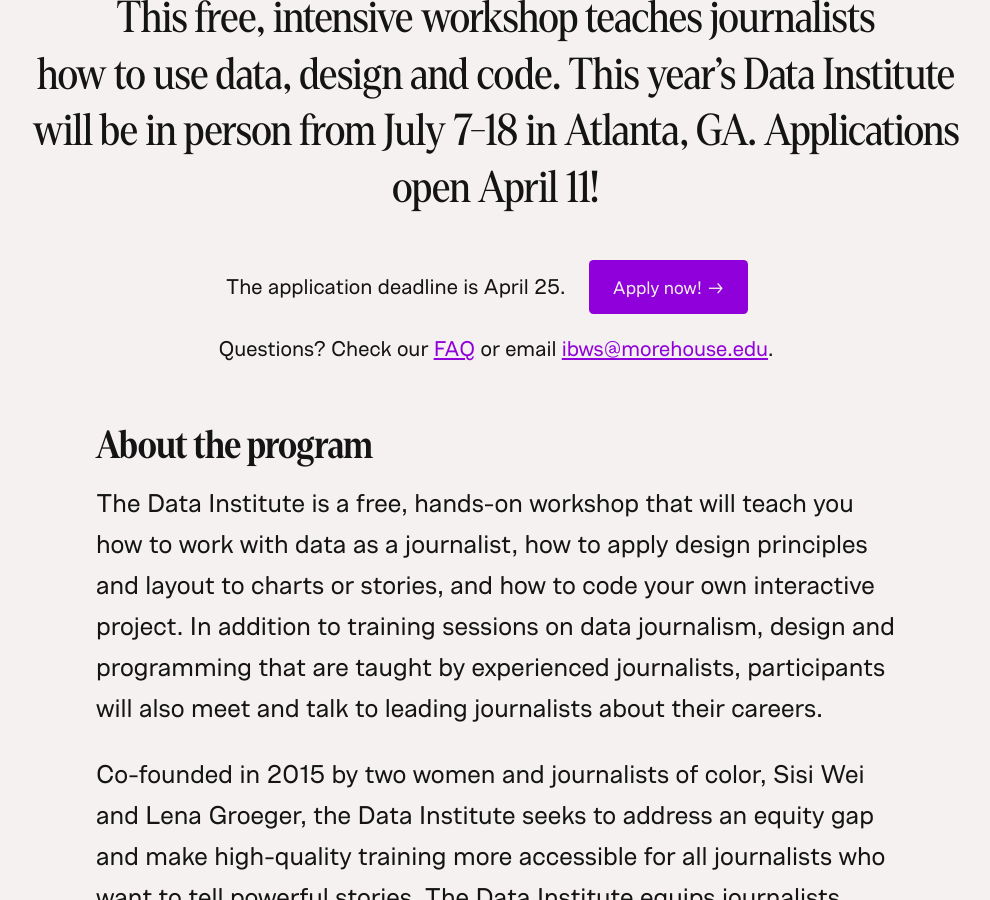
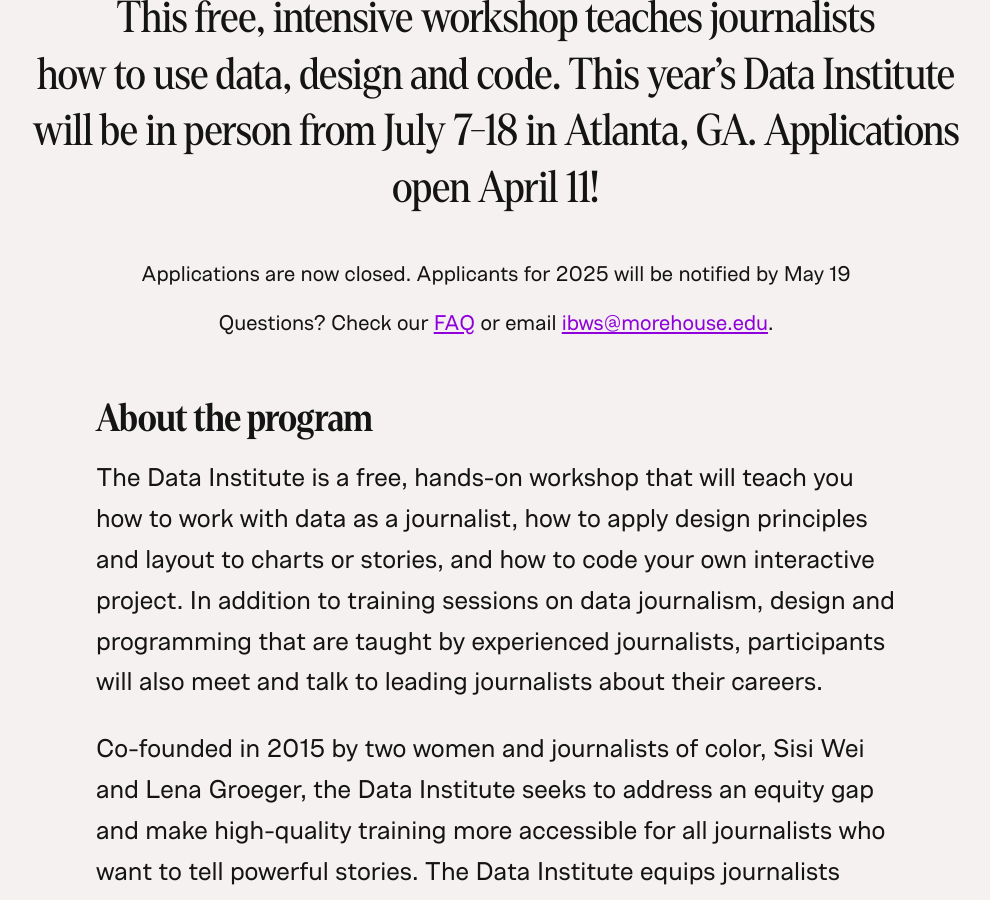
Before and after one commit to OpenNews/datainstitute-website, a Jekyll site: the page built from homepage.md, in a window 1280 px wide and 900 px high, scrolled down 832 px. Shown: the whole window, without its empty margins (144-1134 px from the left). Built offline with Jekyll 4.4.1, drawn with Linux system fonts in a browser that asks for light colours.

Commit message:
remove application post deadline

```diff
--- a/apply.md
+++ b/apply.md
@@ -7,11 +7,13 @@ title: The Data Institute — Apply!
 
 The Data Institute is a collaboration between the Center for Journalism & Democracy and the Ida B. Wells Society for Investigative Reporting. It is a two-week intensive workshop that will teach you how to use data, design and code for journalism.
 
-Applications for 2025 are open through April 25. We'll begin review after the application window closes. Applicants will hear back by May 19.
+Applications for 2025 are now closed and review has begun. Applicants will hear back by May 19.
 
-If you have questions, you can [check our FAQ](/#faq) or reach out to [ibws@morehouse.edu](mailto:ibws@morehouse.edu). If you're all set, the application form is below or at this [link](https://airtable.com/appavYgrstX5igxxO/shrbjaWtkeyKCBOWz)!
+If you have questions, you can [check our FAQ](/#faq) or reach out to [ibws@morehouse.edu](mailto:ibws@morehouse.edu).
 
-<iframe class="airtable-embed" src="https://airtable.com/embed/appavYgrstX5igxxO/shrbjaWtkeyKCBOWz" frameborder="0" onmousewheel="" width="100%" height="4367" style="background: transparent; border: 1px solid #ccc;"></iframe>
+<!-- If you're all set, the application form is below or at this [link](https://airtable.com/appavYgrstX5igxxO/shrbjaWtkeyKCBOWz)!
+
+<iframe class="airtable-embed" src="https://airtable.com/embed/appavYgrstX5igxxO/shrbjaWtkeyKCBOWz" frameborder="0" onmousewheel="" width="100%" height="4367" style="background: transparent; border: 1px solid #ccc;"></iframe> -->
 
 {% comment %}
 The Data Institute is a collaboration between the Center for Journalism & Democracy and the Ida B. Wells Society for Investigative Reporting. It is a two-week intensive workshop that will teach you how to use data, design and code for journalism.
--- a/homepage.md
+++ b/homepage.md
@@ -8,9 +8,10 @@ title: The Data Institute 2025
      <p class="big-type">This free, intensive workshop teaches journalists how&nbsp;to&nbsp;use data, design and code. This year&rsquo;s Data Institute will be in person from July 7-18 in Atlanta, GA. Applications open April 11!</p>
 
       <div class="sub-nav">
-        <!--<p><span>Applications are now closed. Congratulations to the <a href="/2025/">class of 2025</a>!</span></p>-->
-        <p>The application deadline is April 25.
-         <span><a href="/apply/" class="button">Apply now! &rarr;</a></span></p>
+        <p><span>Applications are now closed. Applicants for 2025 will be notified by May 19</span></p>
+        <!-- Congratulations to the <a href="/2025/">class of 2025</a>! -->
+        <!-- <p>The application deadline is April 25.
+         <span><a href="/apply/" class="button">Apply now! &rarr;</a></span></p> -->
         <p>Questions? Check our <a href="#faq">FAQ</a> or email <a href="mailto:ibws@morehouse.edu">ibws@morehouse.edu</a>.</p>
     </div>
 </div>
@@ -56,7 +57,7 @@ The workshop will be hands-on and participants will be working through exercises
 
 ## What students had to say
 
-Meet the class of: <a href="https://projects.propublica.org/graphics/data-institute-2024#institute-who">2024</a>, <a href="https://projects.propublica.org/graphics/data-institute-2023#institute-who">2023</a>, <a href="https://projects.propublica.org/graphics/data-institute-2022#institute-who">2022</a>, <a href="https://projects.propublica.org/graphics/data-institute-2021#institute-who">2021</a>, <a href="https://projects.propublica.org/graphics/data-institute-2019#institute-who">2019</a>, <a href="https://projects.propublica.org/graphics/data-institute-2018#institute-who">2018</a>, <a href="https://projects.propublica.org/graphics/data-institute-2017#institute-who">2017</a>, <a href="https://projects.propublica.org/graphics/data-institute-2016#institute-who">2016</a>.
+Meet the class of: <a href="/2024/#class">2024</a>, <a href="/2023/#class">2023</a>, <a href="https://projects.propublica.org/graphics/data-institute-2022#institute-who">2022</a>, <a href="https://projects.propublica.org/graphics/data-institute-2021#institute-who">2021</a>, <a href="https://projects.propublica.org/graphics/data-institute-2019#institute-who">2019</a>, <a href="https://projects.propublica.org/graphics/data-institute-2018#institute-who">2018</a>, <a href="https://projects.propublica.org/graphics/data-institute-2017#institute-who">2017</a>, <a href="https://projects.propublica.org/graphics/data-institute-2016#institute-who">2016</a>.
 
 
 <div class="testimonials">
```
